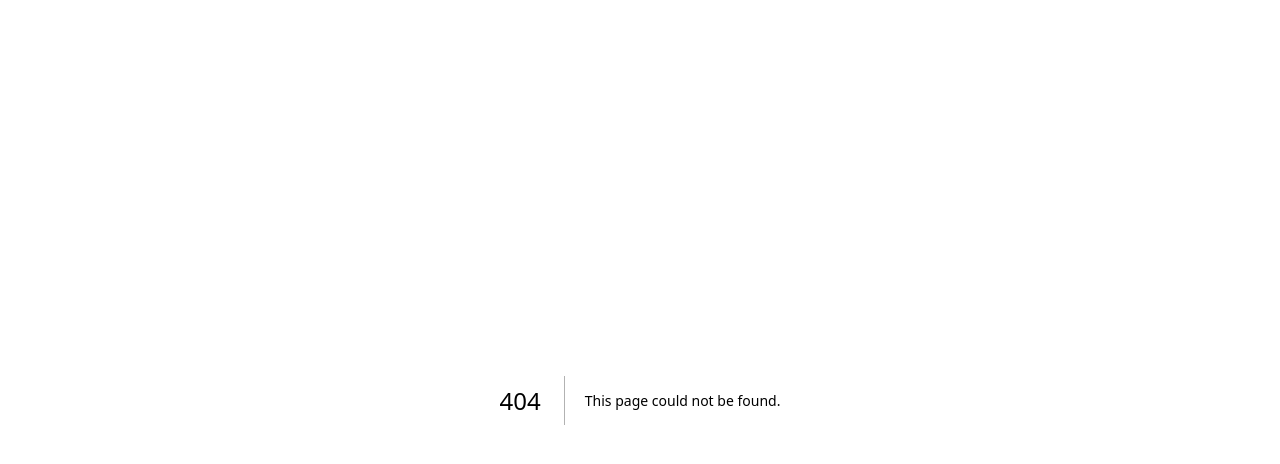
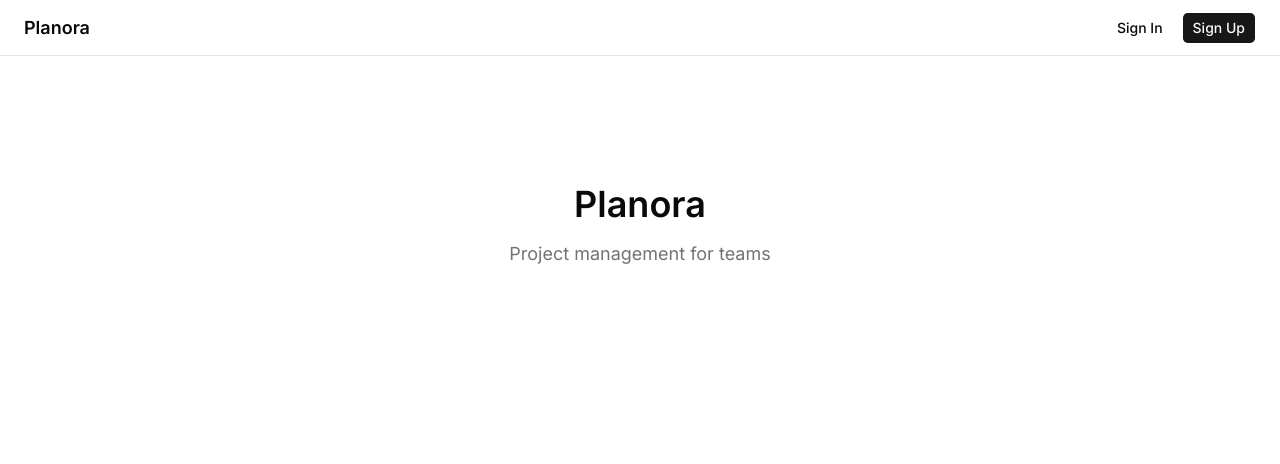
Before and after one commit to huynguyen03dev/planora, a Next.js app: page / in a window 1280 px wide. Before the commit this address had no page. Shown: the top 464 px of the page. Built offline with nearby package versions, Linux system fonts and the light colour scheme.

Commit message:
feat: add public layout with navbar and landing page

```diff
--- /dev/null
+++ b/app/(public)/layout.tsx
@@ -0,0 +1,26 @@
+import Link from "next/link";
+
+import { Button } from "@/components/ui/button";
+
+export default function PublicLayout({
+  children,
+}: Readonly<{ children: React.ReactNode }>) {
+  return (
+    <div className="flex min-h-screen flex-col">
+      <header className="flex h-14 items-center justify-between border-b px-6">
+        <Link href="/" className="text-lg font-semibold">
+          Planora
+        </Link>
+        <div className="flex items-center gap-2">
+          <Button variant="ghost" size="sm" asChild>
+            <Link href="/sign-in">Sign In</Link>
+          </Button>
+          <Button size="sm" asChild>
+            <Link href="/sign-up">Sign Up</Link>
+          </Button>
+        </div>
+      </header>
+      <main className="flex flex-1 flex-col">{children}</main>
+    </div>
+  );
+}
--- /dev/null
+++ b/app/(public)/page.tsx
@@ -0,0 +1,10 @@
+export default function HomePage() {
+  return (
+    <div className="flex flex-col items-center justify-center py-32">
+      <h1 className="text-4xl font-semibold">Planora</h1>
+      <p className="mt-4 text-lg text-muted-foreground">
+        Project management for teams
+      </p>
+    </div>
+  );
+}
```
